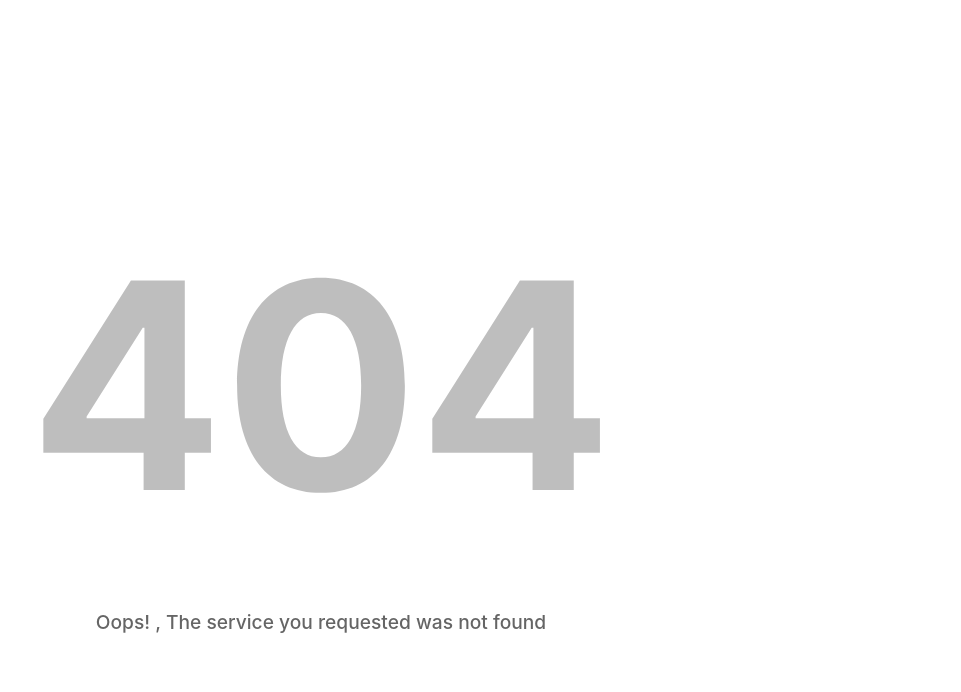
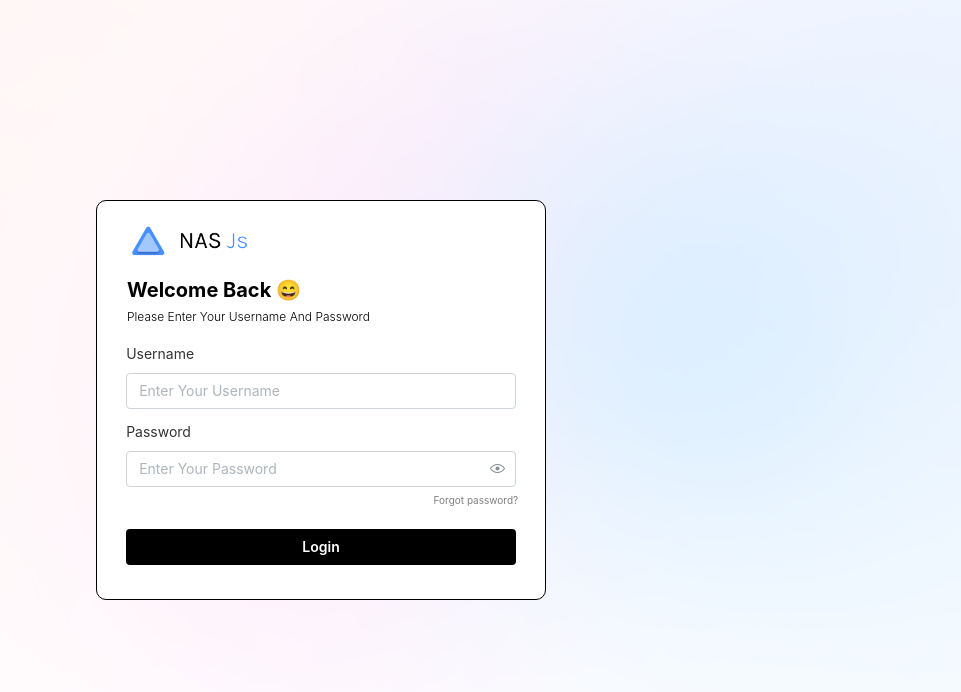
Before and after one commit to raunaksingh9800/frontend, a Next.js app: page /login in a window 1280 px wide. Before the commit this address had no page. Shown: the top 692 px of the page, without its empty margins (319-1280 px from the left). Built offline with nearby package versions, Linux system fonts and the light colour scheme.

Commit message:
Split the UI Compo

```diff
--- a/app/admin/login.js
+++ b/app/AuthUI/login.js
@@ -11,7 +11,7 @@ import Link from 'next/link';
 
 
 
-const Desktop = () => {
+const Desktop = (props) => {
   return (
     <section  id='mainframe' className=' w-screen h-screen flex flex-col justify-center items-center' >
     <div className='w-[450px] h-[400px] bg-white z-10 border-black border-solid border-[0.5px] rounded-[10px] flex flex-col '>
@@ -26,30 +26,30 @@ const Desktop = () => {
       </div>
       <div className='w-full h-[70px] '>
           <div className='pl-[30px] pt-[14px]'>
-            <h1 className='text-[20px] font-bold'>Welcome Back 😄</h1>
-            <p className='pt-[2px] text-[12px] font-light '>Please Enter Your Username And Password</p>
+            <h1 className='text-[20px] font-bold'>{props.heading}</h1>
+            <p className='pt-[2px] text-[12px] font-light '>{props.subHeading}</p>
           </div>
 
         </div>
         <div className='w-full h-[80px] pt-[12px] flex flex-col items-center'>
           <div className=' w-[87%]  flex flex-col justify-center'>
-            <p className=' opacity-80 pb-2 text-[14px]'>Username</p>
-            <Input placeholder='Enter Your Username' />
+            <p className=' opacity-80 pb-2 text-[14px]'>{props.textOne}</p>
+            <Input placeholder={`Enter Your ${props.textOne}`} value={props.valueOne} />
           </div>
         </div>
         <div className='w-full h-[80px] pt-[10px] flex flex-col items-center'>
           <div className=' w-[87%]  flex flex-col justify-center'>
-            <p className='opacity-80 pb-2 text-[14px]'>Password</p>
-            <PasswordInput placeholder='Enter Your Password'  />
+            <p className='opacity-80 pb-2 text-[14px]'>{props.textTwo}</p>
+            <PasswordInput placeholder={`Enter Your ${props.textTwo}`} value={props.valueTwo}  />
           </div>
         </div>
         <div className=' w-full h-[20px] mt-[2px] flex flex-col items-end' >
-        <Link href='/docs/password#forgot-password-' className='text-[10px] opacity-50 pr-[6%]'>Forgot Password?</Link>
+        <Link href={props.forgotLink} className='text-[10px] opacity-50 pr-[6%]'>{props.forgot}</Link>
 
         </div>
         <div className=' w-full h-[40px] mt-[16px] flex flex-col items-center' >
           <div className='w-[87%]  flex flex-col justify-center' >
-              <Button variant="filled" color="rgba(0, 0, 0, 1)" fullWidth  >Login</Button>
+              <Button variant="filled" color="rgba(0, 0, 0, 1)" fullWidth  >{props.buttonText}</Button>
           </div>
         </div>
     </div>
@@ -83,29 +83,29 @@ const Mobile = () => {
       </div>
       <div className='w-full h-[70px] '>
           <div className='pl-[30px] pt-[25px]'>
-            <h1 className='text-[24px] font-bold'>Welcome Back 😄</h1>
-            <p className='pt-[2px] text-[14px] font-light '>Please Enter Your Username And Password</p>
+            <h1 className='text-[24px] font-bold'>{props.heading}</h1>
+            <p className='pt-[2px] text-[14px] font-light '>{props.subHeading}</p>
           </div>
 
         </div>
         <div className='w-full h-[80px] pt-[40px] flex flex-col items-center'>
           <div className=' w-[87%]  flex flex-col justify-center'>
-            <p className=' opacity-80 pb-2 text-[15px]'>Username</p>
-            <Input variant="unstyled" className='border-black border-solid border-[1px] rounded-[4px] pl-[7px]' placeholder='Enter Your Username' />
+            <p className=' opacity-80 pb-2 text-[15px]'>{props.textOne}</p>
+            <Input variant="unstyled" placeholder={`Enter Your ${props.textOne}`} value={props.valueOne} className='border-black border-solid border-[1px] rounded-[4px] pl-[7px]' />
           </div>
         </div>
         <div className='w-full h-[80px] pt-[48px] flex flex-col items-center'>
           <div className=' w-[87%]  flex flex-col justify-center'>
-            <p className='opacity-80 pb-2 text-[15px]'>Password</p>
-            <PasswordInput variant="unstyled"  className='border-black border-solid border-[1px] rounded-[4px] pl-[7px]' placeholder='Enter Your Password'  />
+            <p className='opacity-80 pb-2 text-[15px]'>{props.textTwo}</p>
+            <PasswordInput variant="unstyled"  className='border-black border-solid border-[1px] rounded-[4px] pl-[7px]'  placeholder={`Enter Your ${props.textTwo}`} value={props.valueTwo}  />
           </div>
         </div>
         <div className=' w-full h-[20px] mt-[44px] flex flex-col items-end' >
-          <Link href='/docs/password#forgot-password-' className='text-[10px] opacity-50 pr-[6%]'>Forgot Password?</Link>
+          <Link href={props.forgotLink} className='text-[10px] opacity-50 pr-[6%]'>{props.forgot}</Link>
         </div>
         <div className=' w-full h-[40px] mt-[24px] flex flex-col items-center' >
           <div className='w-[87%]  flex flex-col justify-center' >
-              <Button variant="filled" color="rgba(0, 0, 0, 1)" fullWidth >Login</Button>
+              <Button variant="filled" color="rgba(0, 0, 0, 1)" fullWidth >{props.buttonText}</Button>
           </div>
         </div>
     </div>
@@ -124,12 +124,12 @@ const Mobile = () => {
 }
 
 
-export default function Main() {
+export default function Main(props) {
   const isMobile = () => window.innerWidth <= 768;
   return (
     <>
     {
-      isMobile() ? <Mobile /> : <Desktop />
+      isMobile() ? <Mobile heading={props.heading} subHeading={props.subHeading} textOne={props.textOne} valueOne={props.valueOne} textTwo={props.textTwo} valueTwo={props.valueTwo} forgot={props.forgot} forgotLink={props.forgotLink} buttonText={props.buttonText} /> : <Desktop heading={props.heading} subHeading={props.subHeading} textOne={props.textOne} valueOne={props.valueOne} textTwo={props.textTwo} valueTwo={props.valueTwo} forgot={props.forgot} forgotLink={props.forgotLink} buttonText={props.buttonText} />
     }
     </>
 
--- /dev/null
+++ b/app/admin/[adminpanel]/page.js
@@ -0,0 +1,18 @@
+"use client";
+import { useSearchParams , useRouter } from 'next/navigation';
+
+export default function Page({ params }) {
+
+  const searchParams = useSearchParams();
+  const color = searchParams.get('color');
+  const size = searchParams.get('size');
+  console.log(color)
+  // const router = useRouter();
+  // const { id, color, size } = router.query
+  return (
+   <>
+   <h1>
+    ks
+    </h1></>
+  )
+}
--- a/app/admin/page.js
+++ /dev/null
@@ -1,10 +0,0 @@
-
-import dynamic from 'next/dynamic';
-
-const Main = dynamic(() => import('./login'), { ssr: false });
-
-export default function Admin() {
-  return (
-    <Main />
-  )
-}
--- /dev/null
+++ b/app/login/page.js
@@ -0,0 +1,12 @@
+
+import dynamic from 'next/dynamic';
+
+const Main = dynamic(() => import('../AuthUI/login'), { ssr: false });
+
+export default function Admin() {
+  return (
+    <Main
+    heading={"Welcome Back 😄"} subHeading={'Please Enter Your Username And Password'} textOne={'Username'} valueOne={''} textTwo={'Password'} valueTwo={''} forgot={'Forgot password?'} forgotLink={'/docs/password#forgot-password-'} buttonText={'Login'}
+    />
+  )
+}
--- a/app/page.js
+++ b/app/page.js
@@ -25,7 +25,7 @@ export default function page() {
                      <div className="text-lg font-bold pl-1"><FlipWords duration={2000} words={words} /> </div>
                 </div>
                 <div className="h-14 text-xs md:text-sm w-[100px] md:w-[400px] gap-6 md:gap-8 flex flex-row justify-end mr-4 md:mr-8 opacity-70 items-center ">
-                    <Link href="/admin" >Login</Link>
+                    <Link href="/login" >Login</Link>
                     <Link href="https://github.com/raunaksingh9800/NAS-System">Github</Link>
                     <Link href="https://www.instagram.com/raunak.apk/" >Contact</Link>
                 </div>
```
